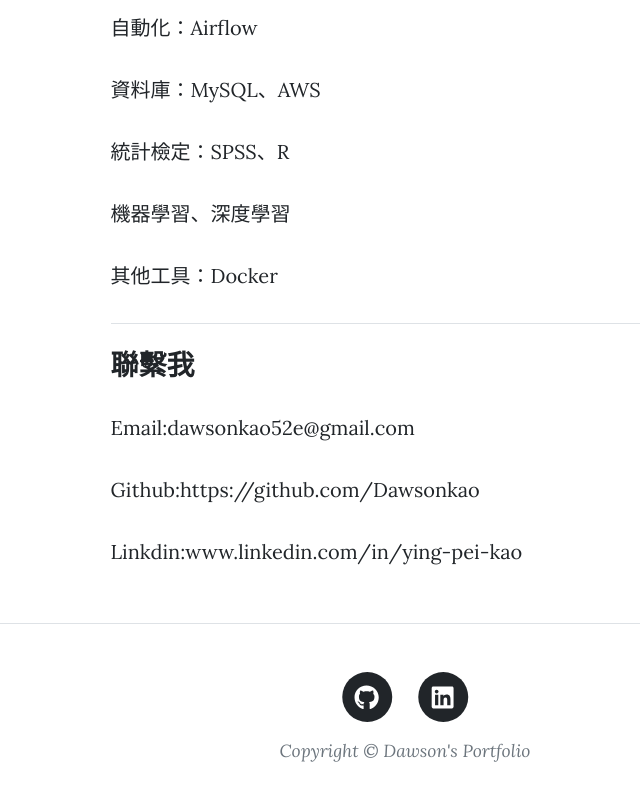
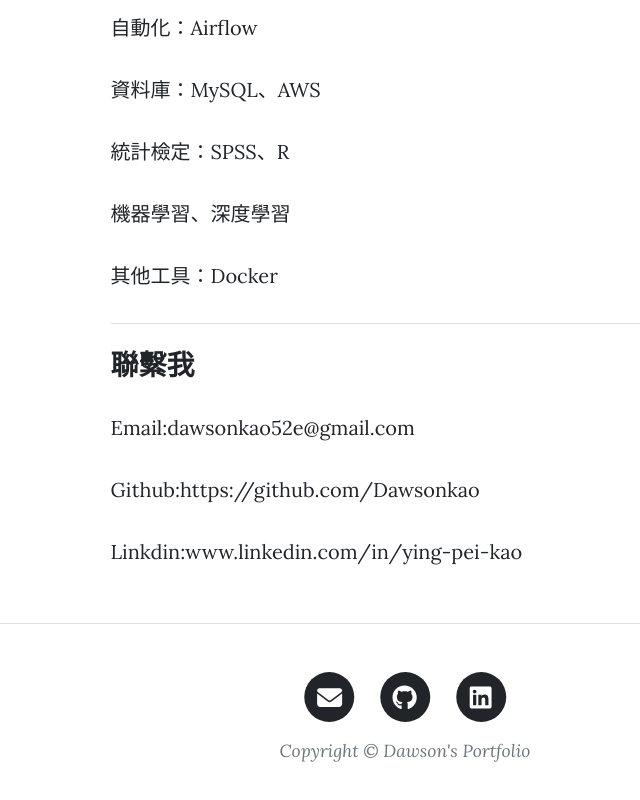
Before and after one commit to Dawsonkao/my-portfolio, a plain HTML site: page about.html in a window 1280 px wide. Shown: the part 981-1781 px from the top of the page, without its empty margins (235-875 px from the left). Drawn offline with nearby package versions, Linux system fonts and the light colour scheme.

Commit message:
update 2.1.1

```diff
--- a/about.html
+++ b/about.html
@@ -81,6 +81,14 @@
                     <div class="col-md-10 col-lg-8 col-xl-7">
                         <ul class="list-inline text-center">
                             <li class="list-inline-item">
+                                <a href="mailto:dawsonkao52e@gmail.com">
+                                    <span class="fa-stack fa-lg">
+                                        <i class="fas fa-circle fa-stack-2x"></i>
+                                        <i class="fas fa-envelope fa-stack-1x fa-inverse"></i>
+                                    </span>
+                                </a>
+                            </li>
+                            <li class="list-inline-item">
                                 <a href="https://github.com/Dawsonkao">
                                     <span class="fa-stack fa-lg">
                                         <i class="fas fa-circle fa-stack-2x"></i>
```
Also changed, not shown: index.html (+8 -0 lines), project.html (+8 -0 lines), story.html (+8 -0 lines).
